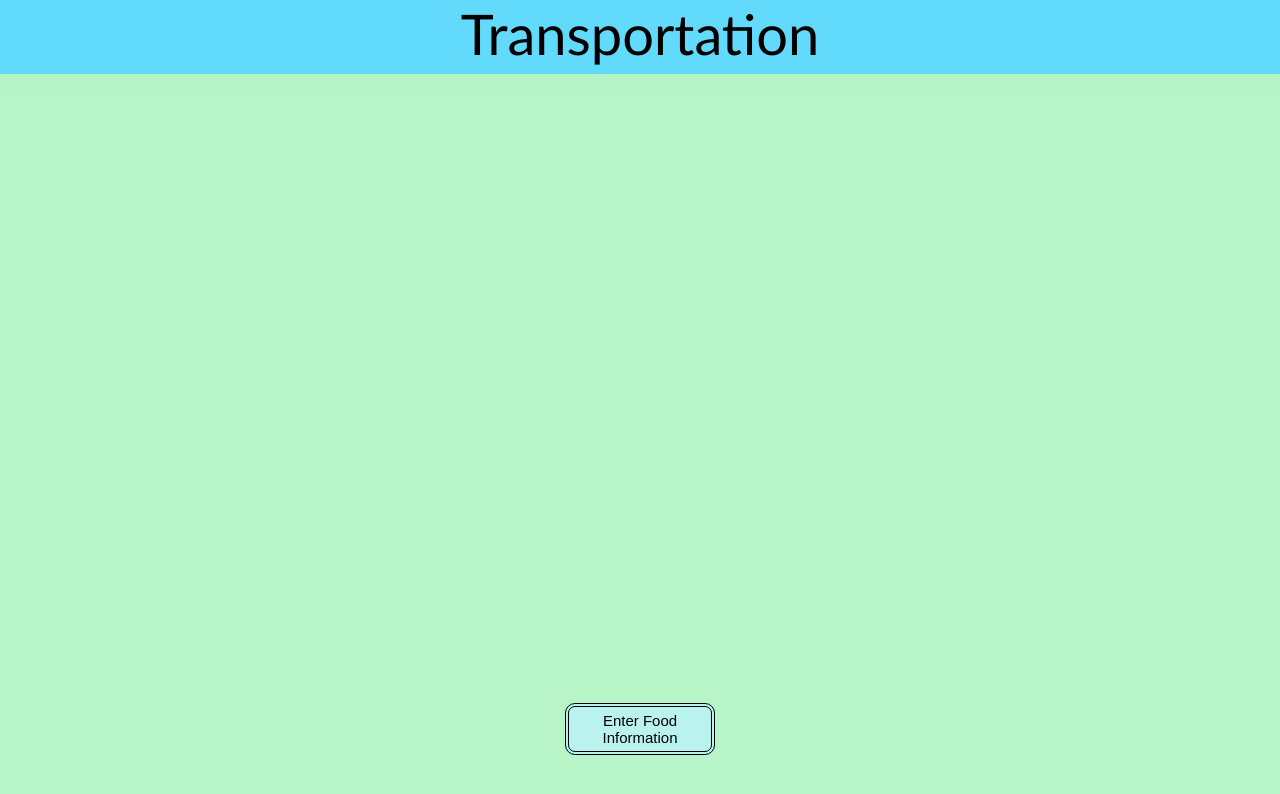
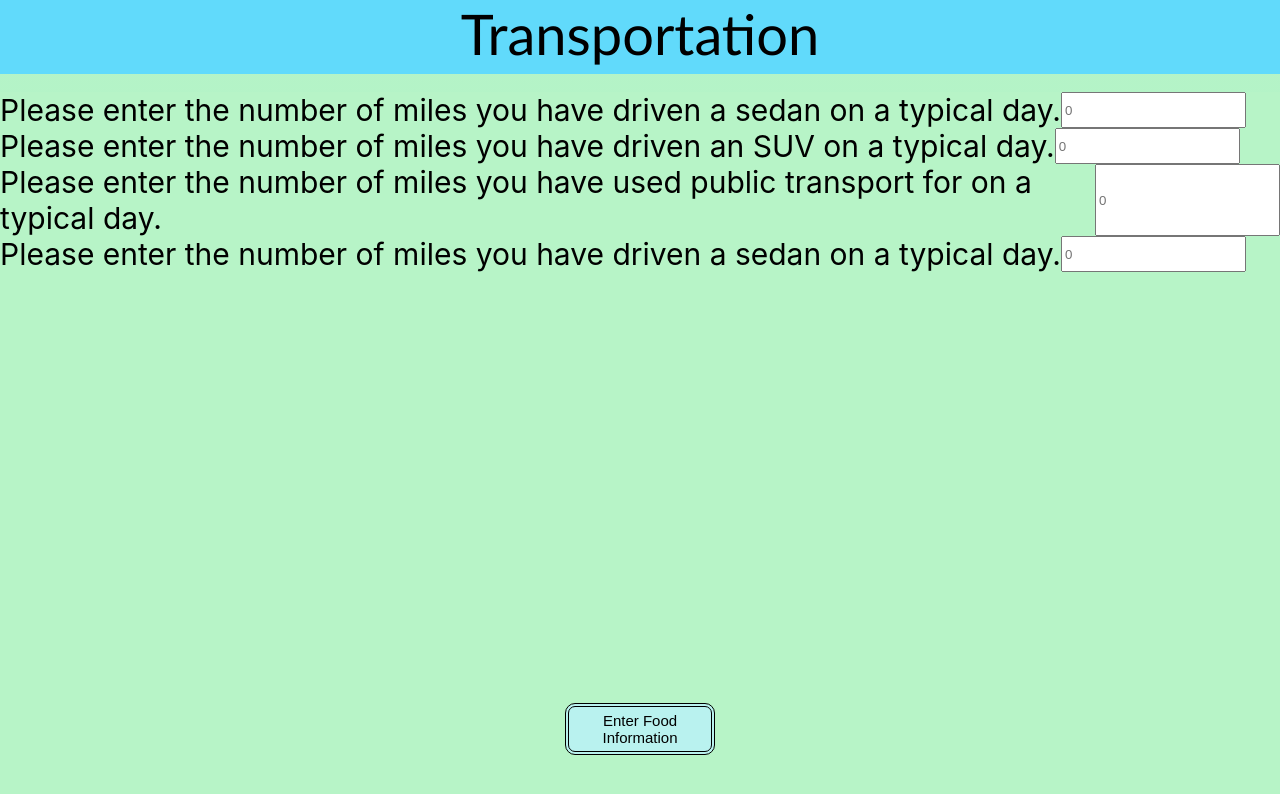
Before and after one commit to sampanc22/carbon_footprint_tracker, a React (Create React App) app: page /Transportation in a window 1280 px wide. Shown: the top 794 px of the page. Built offline with nearby package versions, Linux system fonts and the light colour scheme.

Commit message:
Added UI to food and transportation pages with style

```diff
--- a/src/WebPages/Food.js
+++ b/src/WebPages/Food.js
@@ -1,6 +1,8 @@
 import React from 'react';
+import { useState } from 'react';
+import {useNavigate} from 'react-router-dom';
+
 import './style.css';
-import {useNavigate} from 'react-router-dom';
 
 export default function Food() {
     const navigate = useNavigate();
@@ -9,12 +11,56 @@ export default function Food() {
         navigate('/Housing')
       }
 
+    const [meatCals, setMeatCals] = useState(0)
+
+    const getMeatChange = (event) => {
+        setMeatCals(event.target.value)
+    }
+
+    const [grainCals, setgrainCals] = useState(0)
+
+    const getGrainChange = (event) => {
+        setgrainCals(event.target.value)
+    }
+
+    const [vegCals, setvegCals] = useState(0)
+
+    const getVegChange = (event) => {
+        setvegCals(event.target.value)
+    }
+
+    const [dairyCals, setdairyCals] = useState(0)
+
+    const getDairyChange = (event) => {
+        setdairyCals(event.target.value)
+    }
+
+    localStorage.setItem("meat_cals", meatCals)
+    localStorage.setItem("grain_cals", grainCals)
+    localStorage.setItem("veg_cals", vegCals)
+    localStorage.setItem("dairy_cals", dairyCals)
+
+
     return (
+      <>
       <div className='Title'>
         Food
         <button className='Btn' onClick={navigateToHousing}>Enter Housing Information</button>
-        <div>
-        </div>
       </div>
+        <div className='food_inputs'>
+          <div className='meat'>Please enter the amount of meat you eat (in grams) on a typical day.
+            <input className='input' onChange={getMeatChange} type='number'placeholder='0'></input>
+          </div>
+          <div className='veggies'>Please enter the amount of veggies you eat (in grams) on a typical day.
+            <input className='input' onChange={getVegChange} type='number'placeholder='0'></input>
+          </div>
+          <div className='grains'>Please enter the amount of grains you eat (in grams) on a typical day.
+            <input className='input' onChange={getGrainChange} type='number'placeholder='0'></input>
+          </div>
+          <div className='dairy'>Please enter the amount of dairy you eat (in grams) on a typical day.
+            <input className='input' onChange={getDairyChange} type='number'placeholder='0'></input>
+          </div>
+      </div>
+      </>
     )
 };
--- a/src/WebPages/Transportation.js
+++ b/src/WebPages/Transportation.js
@@ -1,20 +1,65 @@
 import React from 'react';
+import { useState } from 'react';
+import {useNavigate} from 'react-router-dom';
+
 import './style.css';
-import {useNavigate} from 'react-router-dom';
 
 export default function Transportation() {
     const navigate = useNavigate();
 
     const navigateToFood = () => {
         navigate('/Food')
-      }
+    }
+
+    const [sedanMiles, setSedanMiles] = useState(0)
+
+    const getSedanChange = (event) => {
+        setSedanMiles(event.target.value)
+    }
+
+    const [suvMiles, setSUVMiles] = useState(0)
+
+    const getSUVChange = (event) => {
+        setSUVMiles(event.target.value)
+    }
+
+    const [busMiles, setBusMiles] = useState(0)
+
+    const getBusChange = (event) => {
+        setBusMiles(event.target.value)
+    }
+
+    const [planeMiles, setPlaneMiles] = useState(0)
+
+    const getPlaneChange = (event) => {
+          setPlaneMiles(event.target.value)
+    }
+
+    localStorage.setItem("sedan_miles", sedanMiles)
+    localStorage.setItem("suv_miles", suvMiles)
+    localStorage.setItem("bus_miles", busMiles)
+    localStorage.setItem("plane_miles", planeMiles)
 
     return (
+      <>
       <div className='Title'>
         Transportation
         <button className='Btn' onClick={navigateToFood}>Enter Food Information</button>
-        <div>
+      </div>
+      <div className='transportation_inputs'>
+        <div className='sedan'>Please enter the number of miles you have driven a sedan on a typical day.
+          <input className='input' onChange={getSedanChange} type='number'placeholder='0'></input>
+        </div>
+        <div className='suv'>Please enter the number of miles you have driven an SUV on a typical day.
+          <input className='input' onChange={getSUVChange} type='number'placeholder='0'></input>
+        </div>
+        <div className='public_transport'>Please enter the number of miles you have used public transport for on a typical day.
+          <input className='input' onChange={getBusChange} type='number'placeholder='0'></input>
+        </div>
+        <div className='plane'>Please enter the number of miles you have driven a sedan on a typical day.
+          <input className='input' onChange={getPlaneChange} type='number'placeholder='0'></input>
         </div>
       </div>
+      </>
     )
 };
--- a/src/WebPages/style.css
+++ b/src/WebPages/style.css
@@ -35,6 +35,7 @@
   position: relative;
   transition: 0.5s;
 }
+
 .Btn span:after {
   content: '\00bb';
   position: absolute;
@@ -56,3 +57,14 @@
   opacity: 1;
   right: 0;
 }
+
+.transportation_inputs {
+  display: flex;
+  flex-direction: column;
+  justify-content: flex-start;
+  font-size: 30px;
+}
+
+.sedan, .suv, .public_transport, .plane {
+  display: inline-flex;
+}
```
Lines whose indentation alone changed are shown as unchanged.
